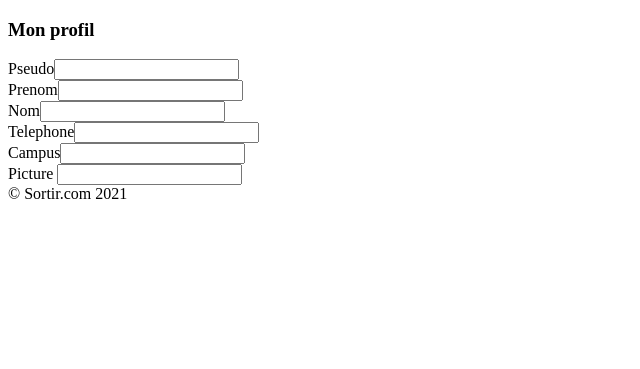
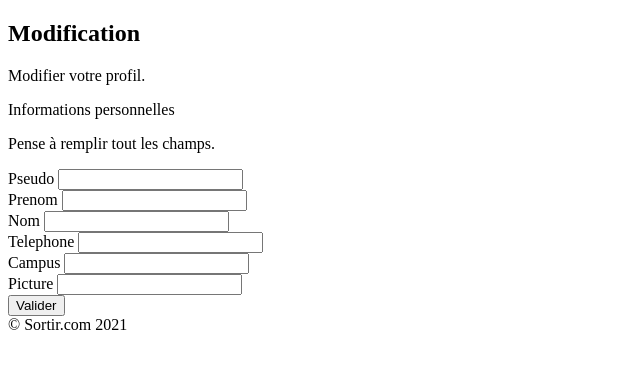
Before and after one commit to COMMUNIER-Pierrick/ENI-Sortir, a Symfony app: template templates/user/updateUser.html.twig in a window 1280 px wide. Shown: the top 369 px of the page, without its empty margins (0-640 px from the left). Run offline with Twig, Linux system fonts and the light colour scheme; the template is opened without the code that fills it, so the values that code supplies are empty; form fields are guessed from the names that the template uses; some libraries are stand-ins or nearby versions.

Commit message:
end style v1

```diff
--- a/src/Form/UserType.php
+++ b/src/Form/UserType.php
@@ -39,8 +39,7 @@
                 'label' => false,
                 'mapped' => false,
                 'required' => false,
-            ])
-            ->add('submit', SubmitType::class);
+            ]);
     }
 
     public function configureOptions(OptionsResolver $resolver)
--- a/templates/user/updateUser.html.twig
+++ b/templates/user/updateUser.html.twig
@@ -3,28 +3,102 @@
 {% block title %}Hello UserController!{% endblock %}
 
 {% block body %}
-<div>
-    <h3>Mon profil</h3>
 
-    {{ form_start(form) }}
+{{ form_start(form) }}
+  <div class="min-h-screen p-6 bg-gray-100 flex items-center justify-center">
+  <div class="container max-w-screen-lg mx-auto">
+    <div>
+      <h2 class="font-semibold text-xl text-gray-600">Modification</h2>
+      <p class="text-gray-500 mb-6">Modifier votre profil.</p>
 
-    {{ form_row(form.pseudo) }}
-    {{ form_row(form.prenom) }}
-    {{ form_row(form.nom) }}
-    {{ form_row(form.telephone) }}
-    {{ form_row(form.campus) }}
-    {{ form_label(form.picture) }}
-    {{ form_errors(form.picture) }}
-    {{ form_widget(form.picture, {'attr': {'class': 'image', 'accept': ".png,.jpg,.jpeg"}}) }}
-    {{ form_help(form.picture) }}
+      <div class="bg-white rounded shadow-lg p-4 px-4 md:p-8 mb-6">
+        <div class="grid gap-4 gap-y-2 text-sm grid-cols-1 lg:grid-cols-3">
+          <div class="text-gray-600">
+            <p class="font-medium text-lg">Informations personnelles</p>
+            <p>Pense à remplir tout les champs.</p>
+          </div>
 
-    {{ form_end(form) }}
+          <div class="lg:col-span-2">
+            <div class="grid gap-4 gap-y-2 text-sm grid-cols-1 md:grid-cols-5">
+              <div class="md:col-span-3">
+                <label for="full_name">Pseudo</label>
+                {{ form_widget(form.pseudo, {'attr': {'class': 'h-10 border mt-1 rounded px-4 w-full bg-gray-50'}}) }}
+                {% if form_errors(form.pseudo) %}
+                <div class="mt-1 px-4 py-2 rounded-lg border border-red-500 text-red-600 placeholder-red-600 focus:outline-none focus:ring-2 focus:ring-red-200">
+                  {{ form_errors(form.pseudo) }}
+                </div>
+                {% endif %}
+              </div>
+
+              <div class="md:col-span-2">
+                <label for="full_name">Prenom</label>
+                {{ form_widget(form.prenom, {'attr': {'class': 'h-10 border mt-1 rounded px-4 w-full bg-gray-50'}}) }}
+                {% if form_errors(form.prenom) %}
+                <div class="mt-1 px-4 py-2 rounded-lg border border-red-500 text-red-600 placeholder-red-600 focus:outline-none focus:ring-2 focus:ring-red-200">
+                  {{ form_errors(form.prenom) }}
+                </div>
+                {% endif %}
+              </div>
+
+              <div class="md:col-span-3">
+                <label for="email">Nom</label>
+                {{ form_widget(form.nom, {'attr': {'class': 'h-10 border mt-1 rounded px-4 w-full bg-gray-50'}}) }}
+                {% if form_errors(form.nom) %}
+                <div class="mt-1 px-4 py-2 rounded-lg border border-red-500 text-red-600 placeholder-red-600 focus:outline-none focus:ring-2 focus:ring-red-200">
+                  {{ form_errors(form.nom) }}
+                </div>
+                {% endif %}
+              </div>
+
+              <div class="md:col-span-2">
+                <label for="address">Telephone</label>
+                {{ form_widget(form.telephone, {'attr': {'class': 'h-10 border mt-1 rounded px-4 w-full bg-gray-50'}}) }}
+                {% if form_errors(form.telephone) %}
+                <div class="mt-1 px-4 py-2 rounded-lg border border-red-500 text-red-600 placeholder-red-600 focus:outline-none focus:ring-2 focus:ring-red-200">
+                  {{ form_errors(form.telephone) }}
+                </div>
+                {% endif %}
+              </div>
+
+              <div class="md:col-span-3">
+                <label for="city">Campus</label>
+                {{ form_widget(form.campus, {'attr': {'class': 'h-10 border mt-1 rounded px-4 w-full bg-gray-50'}}) }}
+                {% if form_errors(form.campus) %}
+                <div class="mt-1 px-4 py-2 rounded-lg border border-red-500 text-red-600 placeholder-red-600 focus:outline-none focus:ring-2 focus:ring-red-200">
+                  {{ form_errors(form.campus) }}
+                </div>
+                {% endif %}
+              </div>
+
+              <div class="md:col-span-2">
+                <label for="city">Picture</label>
+                {{ form_widget(form.picture, {'attr': {'class': 'image h-10 border mt-1 rounded px-4 w-full bg-gray-50', 'accept': ".png,.jpg,.jpeg"}}) }}
+                {% if form_errors(form.picture) %}
+                <div class="mt-1 px-4 py-2 rounded-lg border border-red-500 text-red-600 placeholder-red-600 focus:outline-none focus:ring-2 focus:ring-red-200">
+                  {{ form_errors(form.picture) }}
+                </div>
+                {% endif %}
+              </div>
+
+              <div class="md:col-span-5 text-right">
+                <div class="inline-flex items-end">
+                  <button type="submit" class="bg-green-500 hover:bg-green-400 text-white font-bold py-2 px-4 rounded">Valider</button>
+                </div>
+              </div>
+            </div>
+          </div>
+        </div>
+      </div>
+
+    </div>
+  </div>
+</div>
+{{ form_end(form) }}
 
     {% if user.picture %}
     <img id="showImg" height="64" src="/uploads/{{ user.picture.image }}" alt="">
     {% endif %}
 
-</div>
   <script src="https://code.jquery.com/jquery-3.6.0.min.js"></script>
   <script>
   function readURL(input) {
```
